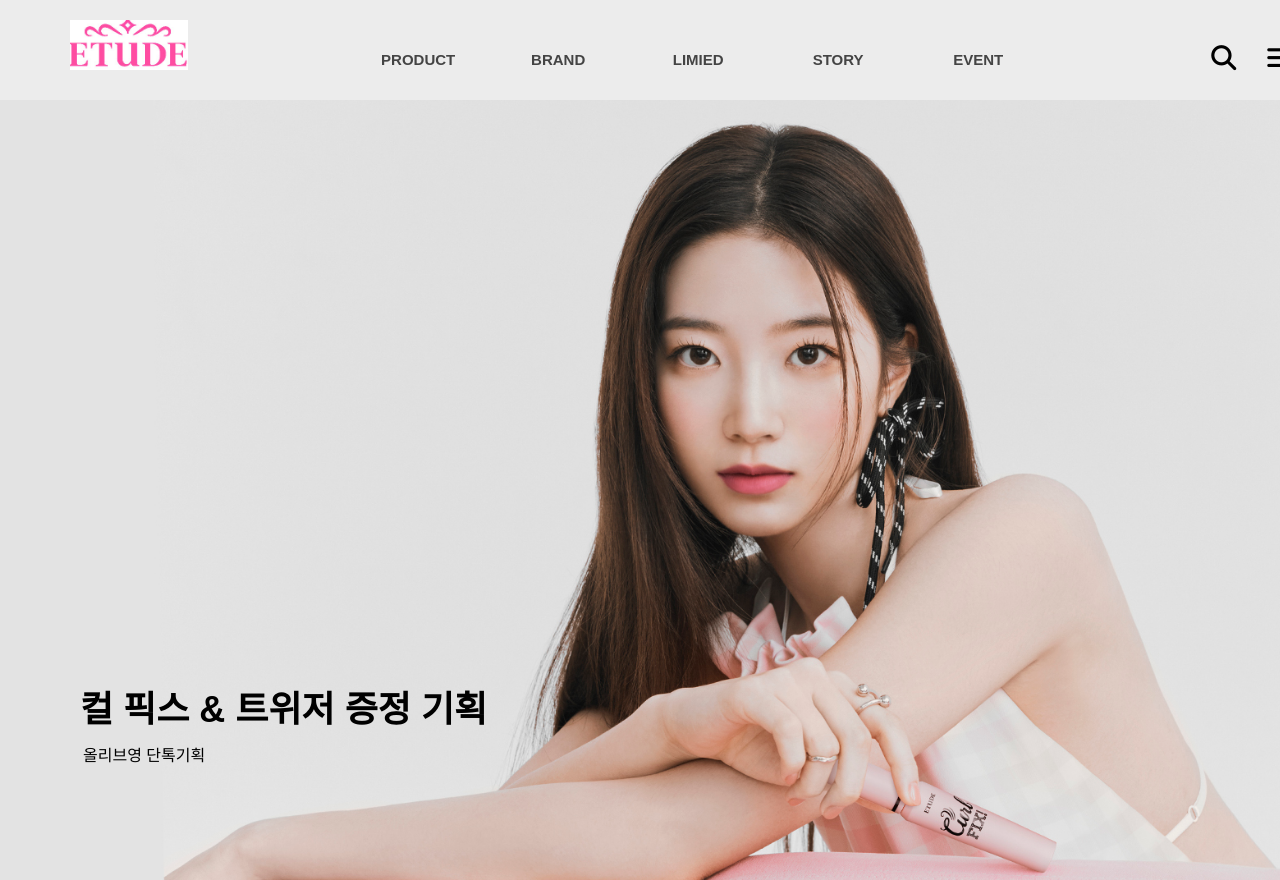
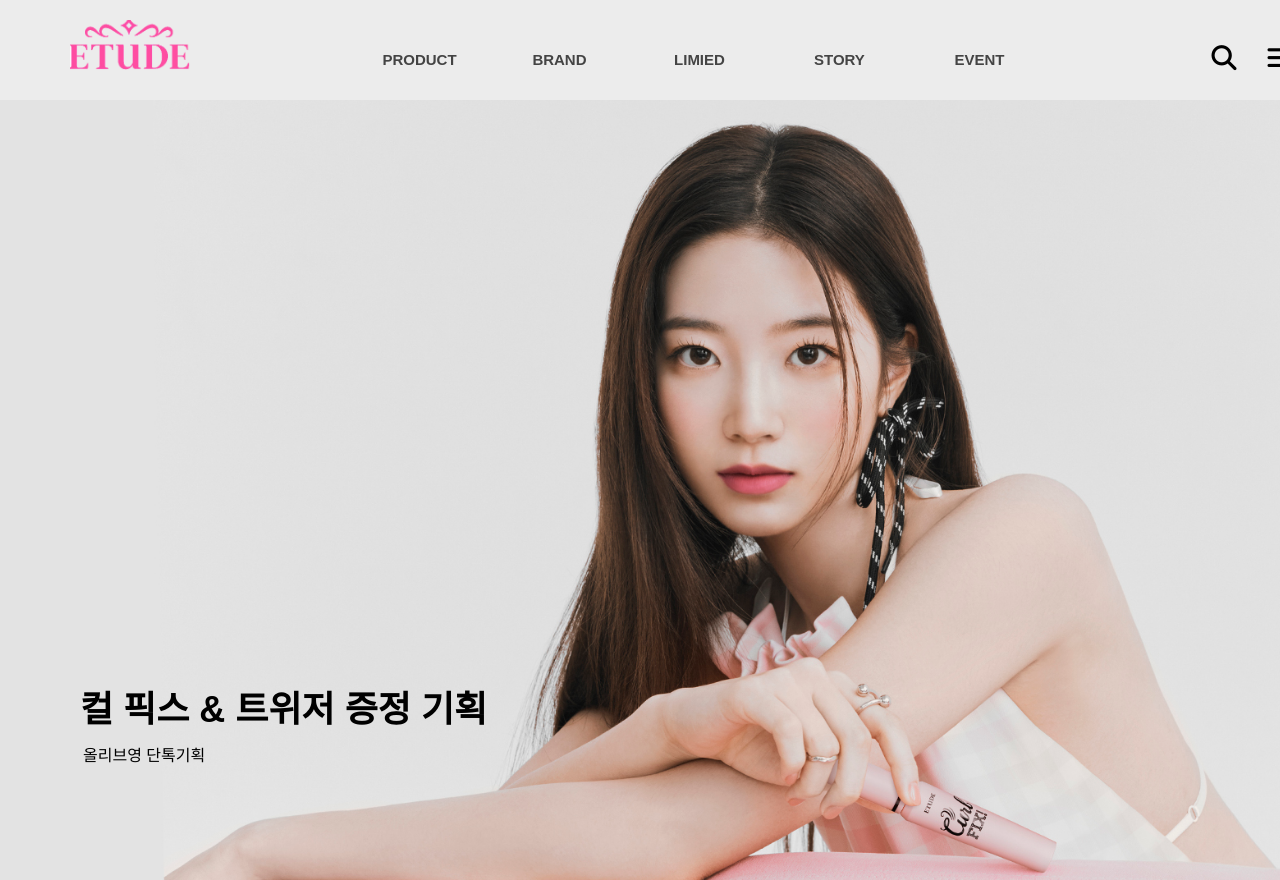
Before and after one commit to choimiso/Etude, a plain HTML site: page index.html in a window 1280 px wide. Shown: the top 880 px of the page. Drawn offline with nearby package versions, Linux system fonts and the light colour scheme.

Commit message:
version2

```diff
--- a/index.html
+++ b/index.html
@@ -19,7 +19,7 @@
   <div id="wrap">
     <div class="header">
       <div class="inner">
-        <img src="img/img_logo.jpg" alt="logo">
+        <img src="img/logo.png" alt="logo">
         <ul class="menu">
           <li>
             <a href="javascript:void(0)">PRODUCT</a>
```
Also changed, not shown: img/logo.png (added).
